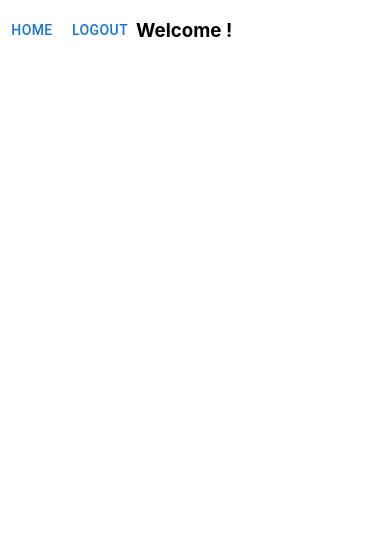
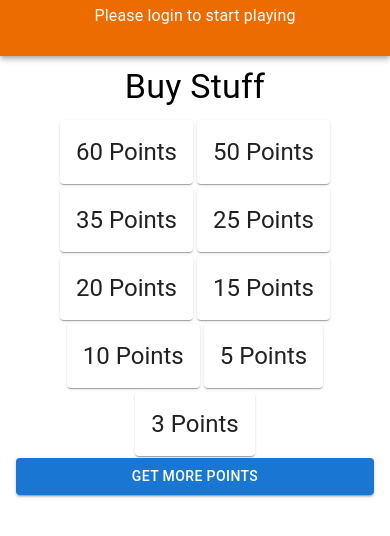
Before and after one commit to white731/general_conference_store, a React (Create React App) app: page /buystuff in a window 390 px wide. Shown: the top 536 px of the page. Built offline with nearby package versions, Linux system fonts and the light colour scheme.

Commit message:
reworked things for phone usage

```diff
--- a/src/App.js
+++ b/src/App.js
@@ -1,9 +1,9 @@
-import { Container } from "@mui/material";
 import { GameScreen } from "./components/GameScreen";
 import { Login } from "./components/Login";
 import { Route, Routes } from "react-router";
 import NavBar from "./components/NavBar";
 import FetchUser from "./components/FetchUser";
+import { Points } from "./components/Points";
 
 
 
@@ -12,12 +12,11 @@ function App() {
     <>
     <NavBar />
     <FetchUser>
-      <Container fixed>
         <Routes>
           <Route exact path='/' element={<Login/>}/>
           <Route exact path='/play' element={<GameScreen/>}/>
+          <Route exact path="/buystuff" element={<Points/>}/>
         </Routes>
-      </Container>
     </FetchUser>
   </>
   )
--- a/src/components/CardGroup.jsx
+++ b/src/components/CardGroup.jsx
@@ -24,24 +24,21 @@ export const CardGroup = ({getRecords, storeAssets, setStoreAssets}) => {
     return (
       <div style={{
 
-          display: "grid",
-          gridTemplateColumns: "repeat(5, 125px)",
-          gap: "10px",
-          gridAutoRows: "minmax(125px,125px)",
-          gridAutoColumns: "minmax(125px, 125px)",
+          display: "flex",
+          flexDirection: "row",
+          flexFlow: "wrap",
           justifyContent: "center"
         }}>
         {storeAssets.map((x)=>
         {
           return(
-            <Card key={x.id}>
+            <Card sx={{margin: 1, width:"25%"}} key={x.id}>
               <CardActionArea
                 onClick={()=>handleAddPoints(user.userId, x.id, 1)}
               >
                 <CardMedia
+                  sx={{objectFit:"scale-down"}}
                   component="img"
-                  height="125"
-                  width="125"
                   image={x.fields.Attachments[0].url}
                   alt={x.fields.name}
                 />
--- a/src/components/FetchUser.jsx
+++ b/src/components/FetchUser.jsx
@@ -20,7 +20,6 @@ const FetchUser = (props) => {
       try {
           getUser(localStorage.getItem("userName"))
           } catch (error) {
-            debugger
               handleLogout()
           } finally {
             setCheckEmail(true)
--- a/src/components/GameScreen.jsx
+++ b/src/components/GameScreen.jsx
@@ -1,16 +1,18 @@
 import axios from "axios"
 import { useState } from "react"
 import { CardGroup } from "./CardGroup"
-import { Points } from "./Points"
+import { Button } from "@mui/material"
+import { useNavigate } from "react-router"
 
 const gameBoardStyle = {
     display: "flex",
-    flexDirection: "Row"
+    flexDirection: "Column"
 }
 
 export const GameScreen = () => {
 
     const [storeAssets, setStoreAssets]  = useState([])
+    const navigate = useNavigate()
 
     const getRecords = async () => {
 
@@ -37,7 +39,7 @@ export const GameScreen = () => {
     return(
         <div style ={gameBoardStyle}>
             <CardGroup getRecords={getRecords} storeAssets={storeAssets} setStoreAssets={setStoreAssets} />
-            <Points/>
+            <Button variant="contained" onClick={()=>{navigate("/buystuff") }}>Buy Stuff</Button>
         </div>
     )
 }
--- a/src/components/Login.jsx
+++ b/src/components/Login.jsx
@@ -1,28 +1,40 @@
-import { Button, TextField } from "@mui/material"
+import { Button, TextField, Container } from "@mui/material"
 import { useContext, useState } from "react"
 import { UserContext } from "../providers/userProvider"
+import { useNavigate } from "react-router"
 
 export const Login = () => {
 
     const [userName, setUserName] = useState("")
 
     const user = useContext(UserContext)
+    const navigate = useNavigate()
 
     const handleSubmit = (e) => {
-        e.preventDefault()
-        user.getUser(userName)
+        try {
+            e.preventDefault()
+            console.log(userName)
+            user.getUser(userName)
+            navigate("/play")
+        } catch (error) {
+
+        }
+
     }
 
     return(
-    <form onSubmit={(e)=>handleSubmit(e)}>
+    <Container sx={{display:"flex", justifyContent: "center"}}>
+    <form style={{display:"flex", flexDirection: "column", marginTop: "182"}} onSubmit={(e)=>handleSubmit(e)}>
         <TextField
-            variant = "standard"
+            variant = "outlined"
             value = {userName}
+            placeholder="Enter Username"
             onChange ={(e)=>setUserName(e.target.value)}
         />
-        <Button type="submit">
+        <Button sx={{marginTop: "10px"}}variant="contained" type="submit">
             Submit
         </Button>
     </form>
+    </Container>
     )
 }
--- a/src/components/NavBar.jsx
+++ b/src/components/NavBar.jsx
@@ -1,13 +1,7 @@
-import { Button } from "@mui/material"
+import { Button, AppBar, Toolbar, Typography } from "@mui/material"
 import { useContext } from "react"
 import { useNavigate } from "react-router-dom"
 import { UserContext } from "../providers/userProvider"
-
-
-const navBarStyle = {
-    display: "flex",
-    flexDirection: "row"
-}
 
 const NavBar = ()=>{
 
@@ -24,26 +18,38 @@ const NavBar = ()=>{
 
     const renderUserName = () => {
         return(
-            <h3>Welcome {user.userName}!</h3>
+            <h3 style={{textAlign: "center"}}>Welcome {user.userName}!</h3>
         )
     }
 
     const renderGameButton = () => {
         return(
-            <Button onClick = {()=>handleButtonClick("/play")}>
+            <Button sx={{margin: 2}} variant="contained" size="small" onClick = {()=>handleButtonClick("/play")}>
                 Home
             </Button>
         )
     }
 
+    const loggedInToolbar = () => {
+        console.log(user)
         return(
-        <div style={navBarStyle}>
-            {user ? renderGameButton() : ""}
-            <Button onClick = {()=>handleButtonClick("/", user ? "logout" : "login")}>
-                {user ? "Logout" : "Login"}
-            </Button>
-            {user ? renderUserName() : ""}
-        </div>
+            <div style={{display: "flex", flexDirection: "row"}}>
+                {user ? renderGameButton() : ""}
+                {user ? renderUserName() : ""}
+                <Button sx={{margin: 2}} variant="contained" size="small" onClick = {()=>handleButtonClick("/", user ? "logout" : "login")}>
+                    {user.userName ? "Logout" : "Login"}
+                </Button>
+            </div>
+        )
+    }
+
+        return(
+        <AppBar position="sticky" color="warning" sx={{ top: 0, bottom: 'auto' }}>
+            <Toolbar sx={{display: "flex", flexDirection: "column", alignItems: "center"}}>
+                {user.userName ? loggedInToolbar() : ""}
+                 <Typography sx={{margin: "4px"}}>{user.userName ? `You have ${user.points} points` : "Please login to start playing"}</Typography>
+            </Toolbar>
+        </AppBar>
         )
 
 
--- a/src/components/Points.jsx
+++ b/src/components/Points.jsx
@@ -1,11 +1,12 @@
-import { Card, CardActionArea, CardHeader, Container } from "@mui/material";
+import { Card, CardActionArea, CardHeader, Container, Typography, Button } from "@mui/material";
 import { useContext } from "react";
 import { UserContext } from "../providers/userProvider";
+import { useNavigate } from "react-router";
 
 const store =[
     {
-        name: "75 Points",
-        value: -75
+        name: "60 Points",
+        value: -50
     },
     {
         name: "50 Points",
@@ -45,6 +46,7 @@ const store =[
 export const Points = () => {
 
     const {user, addAPoint, setUser} = useContext(UserContext)
+    const navigate = useNavigate();
 
     const handleSubtractPoints =(points)=>{
         if(user.points + points < 0){
@@ -57,27 +59,24 @@ export const Points = () => {
     }
 
     return(
-        <Container>
-            <Card>
-                <CardHeader
-                title={`You have ${user.points} points`}
-                />
+        <Container style={{display: "flex", flexDirection: "column"}}>
 
-            </Card>
+            <div style={{marginTop:"10px", marginBottom: "10px", textAlign: "center"}}>
+                <Typography variant="h4">Buy Stuff</Typography>
+            </div>
 
-            <Card style={{marginTop:"10px"}}>
-                <CardHeader title="Buy Stuff!"/>
-            </Card>
-
+            <div style={{display:"flex", flexDirection: "row", flexFlow: "wrap", justifyContent: "center"}}>
             {store.map((x)=>{
                 return(
-                    <Card key={x.name}>
+                    <Card key={x.name} style={{margin: 2}}>
                         <CardActionArea onClick={()=>handleSubtractPoints(x.value)}>
                             <CardHeader title={x.name}/>
                         </CardActionArea>
                     </Card>
                 )
             })}
+            </div>
+            <Button variant="contained" onClick={()=>{navigate("/play") }}>Get More Points</Button>
 
         </Container>
     )
--- a/src/providers/userProvider.jsx
+++ b/src/providers/userProvider.jsx
@@ -37,7 +37,7 @@ const UserProvider = (props) => {
   }
 
   const handleLogout = () => {
-    setUser(null)
+    setUser({userName: null, userId: null, points: null})
     localStorage.clear()
   }
 
```
